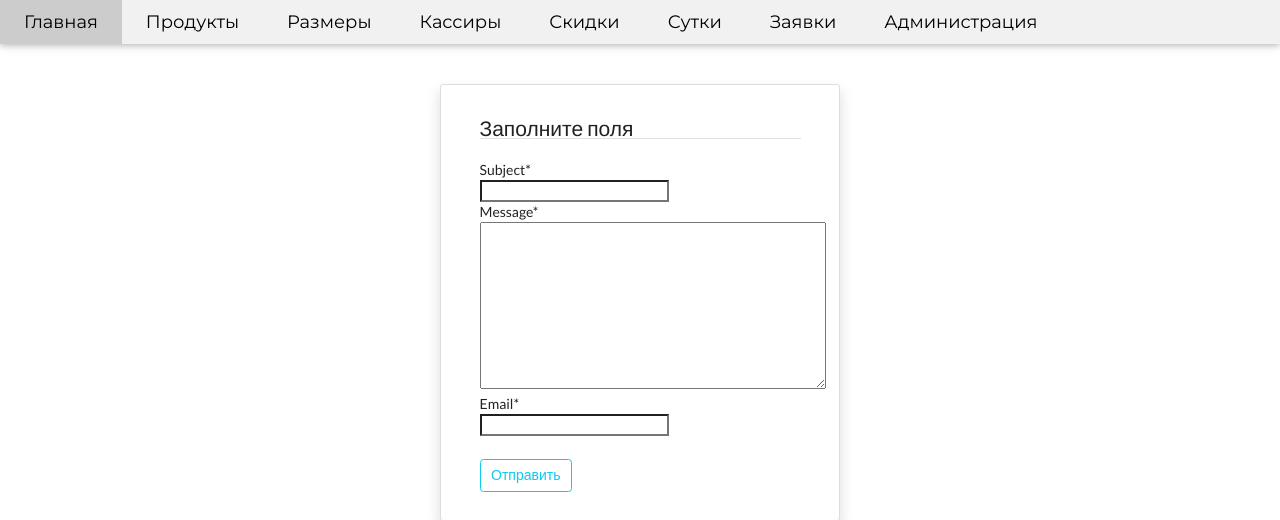
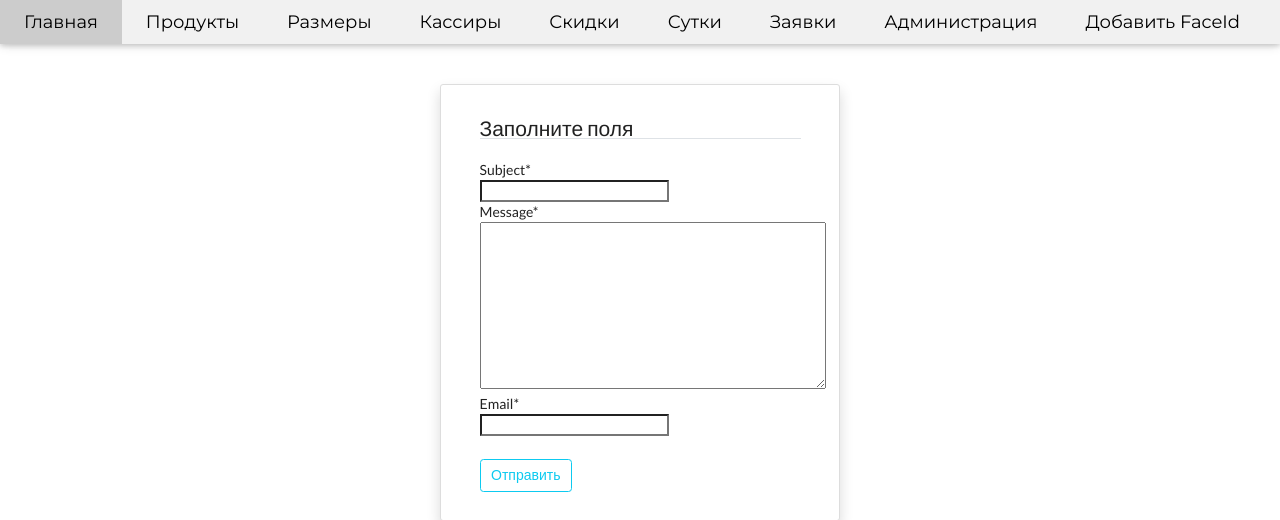
Before and after one commit to rakhmetovaa/website, a Django app: page /send-email/ in a window 1280 px wide. Shown: the top 520 px of the page. Run offline with Django 3.2, Linux system fonts and the light colour scheme; some libraries are stand-ins or nearby versions.

Commit message:
Adding face

```diff
--- a/product/templates/product/store.html
+++ b/product/templates/product/store.html
@@ -16,6 +16,8 @@
                class="w3-bar-item w3-button w3-hide-small w3-padding-large w3-hover-white">Заявки</a>
             <a href="/admin"
                class="w3-bar-item w3-button w3-hide-small w3-padding-large w3-hover-white">Администрация</a>
+            <a href="/adding-face"
+               class="w3-bar-item w3-button w3-hide-small w3-padding-large w3-hover-white">Добавить FaceId</a>
         </div>
 
         <!-- Navbar on small screens -->
```
Also changed, not shown: 1 other file.
